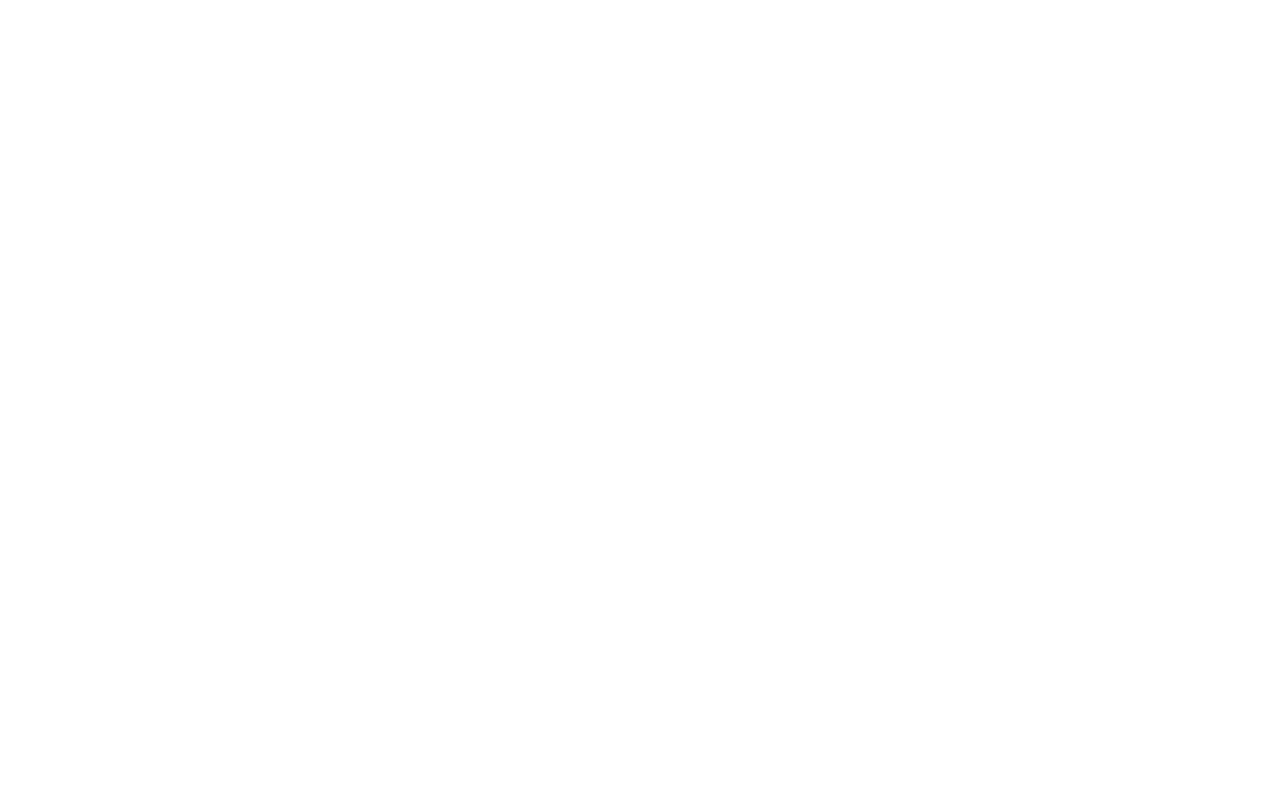
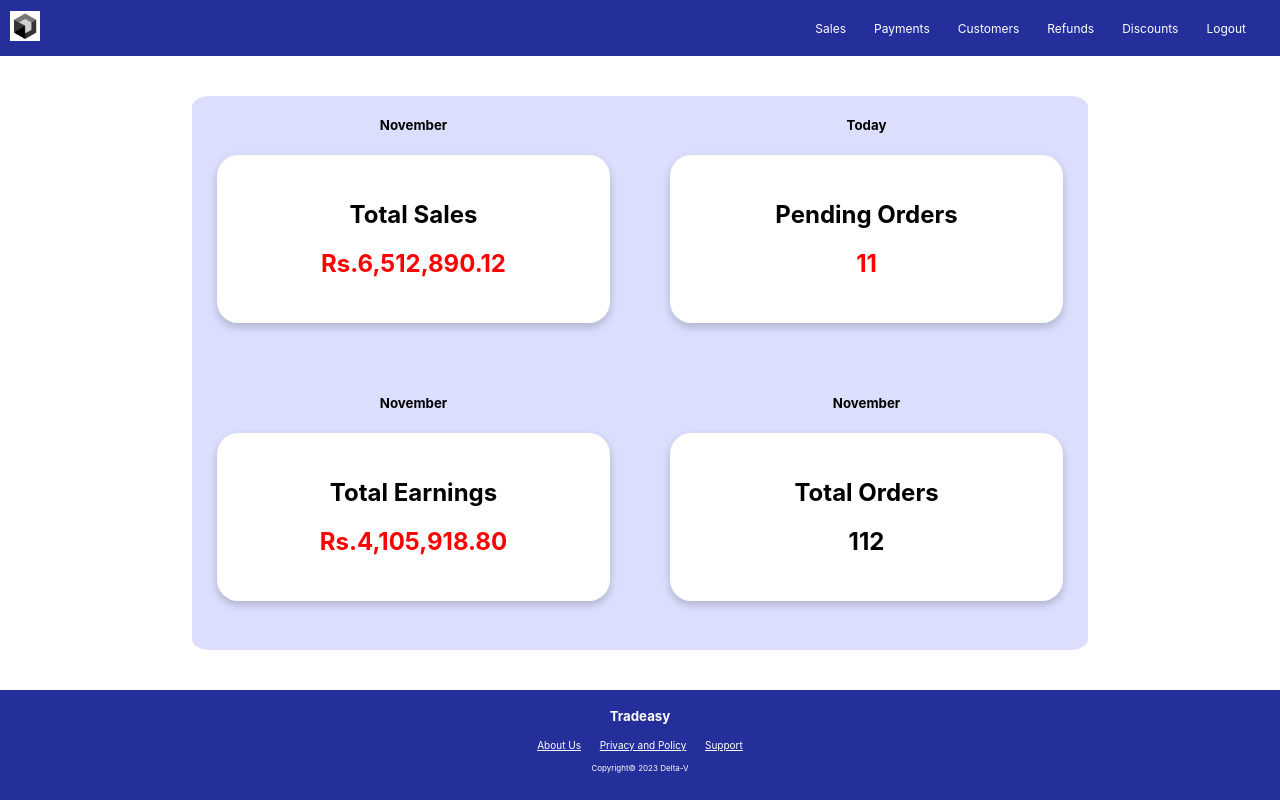
Before and after one commit to MrSilent2001/Sales-And-Inventory-Management-System, a React (Create React App) app: page / in a window 1280 px wide. Before the commit this address had no page. Built offline with nearby package versions, Linux system fonts and the light colour scheme.

Commit message:
routing added

```diff
--- a/src/App.js
+++ b/src/App.js
@@ -1,9 +1,11 @@
 import './App.css';
-import CustomerNavbar from "./layout/navbar/Customer navbar/Customer navbar";
 import CustomerHome from "./pages/Customer/Home/Customer Home Page";
 import Login from "./pages/login/login";
 import {Route, Routes} from "react-router-dom";
 import Signup from "./pages/SignUp/signup";
+import SalesLanding from "./pages/Customer/Sales Landing/salesLanding";
+import DiscountDashboard from "./pages/discounts dashboard/discountDashboard";
+import PaymentDashboard from "./pages/payment dashboard/paymentDashboard";
 
 function App() {
   return (
@@ -11,6 +13,17 @@
         <Routes>
             <Route path="/login" element={<Login/>}/>
             <Route path="/signup" element={<Signup/>}/>
+
+            <Route path="/" element={<SalesLanding/>}/>
+
+            /*sales navbar routes*/
+            <Route path="/salesdashboard" element={<SalesLanding/>}/>
+            <Route path="/paymentdashboard" element={<PaymentDashboard/>}/>
+            <Route path="/customerdashboard" element={<CustomerHome/>}/>
+            <Route path="/refunddashboard" element={<SalesLanding/>}/>
+            <Route path="/discountdashboard" element={<DiscountDashboard/>}/>
+            <Route path="/logout" element={<SalesLanding/>}/>
+
         </Routes>
     </div>
   );
--- a/src/layout/footer/footer.css
+++ b/src/layout/footer/footer.css
@@ -1,5 +1,5 @@
 .footer{
-    position: fixed;
+    position: relative;
     bottom: 0;
     width: 100%;
     height: 6.875em;
--- /dev/null
+++ b/src/layout/navbar/Sales navbar/sales navbar.css
@@ -0,0 +1,41 @@
+.navbar{
+    width: 100%;
+    height: 3.5em;
+    background-color: #242F9B;
+    margin: 0;
+    padding: 0;
+    display: flex;
+    flex-direction: row;
+    align-items: center;
+    justify-content: space-between;
+}
+
+.navigation{
+    display: flex;
+    align-items: center;
+}
+
+.navigation a{
+    color: white;
+    font-family: Inter;
+    font-size: 12px;
+    text-decoration: none;
+    margin: auto 14px auto 14px;
+}
+
+a:hover{
+    color: #858bcb;
+    font-weight: bold;
+    font-size: 12.5px;
+    transition-duration: 0.3s;
+}
+
+.lastNavLink{
+    padding-right: 20px;
+}
+
+.logo h5{
+    color: white;
+    font-family: inter;
+    padding: 0 0 0 1.25em;
+}
--- /dev/null
+++ b/src/layout/navbar/Sales navbar/sales navbar.js
@@ -0,0 +1,25 @@
+import React from "react";
+import "./sales navbar.css";
+import logo from "../../../assets/images/logo.png";
+import {NavLink} from "react-router-dom";
+
+
+function SalesNavbar(){
+    return(
+        <div className="navbar">
+            <div className="logo">
+                <img src={logo} alt="Logo" style={{width:"30px", margin:"10px"}} />
+            </div>
+            <div className="navigation">
+                <NavLink to="/salesdashboard">Sales</NavLink>
+                <NavLink to="/paymentdashboard">Payments</NavLink>
+                <NavLink to="/customerdashboard">Customers</NavLink>
+                <NavLink to="/refunddashboard">Refunds</NavLink>
+                <NavLink to="/discountdashboard">Discounts</NavLink>
+                <NavLink to="/logout" className="lastNavLink">Logout</NavLink>
+            </div>
+        </div>
+    )
+}
+
+export default SalesNavbar;
--- /dev/null
+++ b/src/pages/Customer/Sales Landing/salesLanding.css
@@ -0,0 +1,33 @@
+.salesLandingOuter {
+    width: 100%;
+    height: 100%;
+    display: flex;
+    justify-content: center;
+    margin: 2.5em 0;
+}
+
+.salesLandingInner {
+    width: 70%;
+    height: 34.625em;
+    background-color: #DBDFFD;
+    border-radius: 2%;
+    display: flex;
+    flex-direction: column;
+    align-items: center;
+    justify-content: center;
+}
+
+.timeline h5 {
+    font-family: Inter;
+    color: rgb(188, 131, 188);
+}
+
+.cardRow {
+    display: flex;
+    flex-direction: row;
+}
+
+.landingCard {
+    padding: 0 30px;
+    margin: 0 0 50px 0;
+}
--- /dev/null
+++ b/src/pages/Customer/Sales Landing/salesLanding.js
@@ -0,0 +1,57 @@
+import React from "react";
+import "../Sales Landing/salesLanding.css";
+import InventoryLandingCard from "../../../components/inventoryLandingCard/inventoryLandingCard";
+import CustomerNavbar from "../../../layout/navbar/Customer navbar/Customer navbar";
+import InventoryNavbar from "../../../layout/navbar/Inventory navbar/Inventory navbar";
+import Footer from "../../../layout/footer/footer";
+import SalesNavbar from "../../../layout/navbar/Sales navbar/sales navbar";
+
+function SalesLanding(){
+
+    //There should be a useEffect hook for display the inventory values in the component
+
+    return(
+        <>
+        <SalesNavbar/>
+
+        <div className="salesLandingOuter">
+            <div className="salesLandingInner">
+                <div className="cardRow">
+                    <div className="landingCard">
+                        <h5 className = "timeline">November</h5>
+                        <InventoryLandingCard
+                            topic="Total Sales" inventoryValues="Rs.6,512,890.12" textColor="#FF0000">
+
+                        </InventoryLandingCard>
+                    </div>
+                    <div className="landingCard">
+                        <h5 className = "timeline">Today</h5>
+                        <InventoryLandingCard
+                            topic="Pending Orders" inventoryValues="11" textColor="#FF0000">
+                        </InventoryLandingCard>
+                    </div>
+                </div>
+                <div className="cardRow">
+
+                    <div className="landingCard">
+                        <h5 className = "timeline">November</h5>
+                        <InventoryLandingCard
+                            topic="Total Earnings" inventoryValues="Rs.4,105,918.80" textColor="#FF0000">
+                        </InventoryLandingCard>
+                    </div>
+                    <div className="landingCard">
+                        <h5 className = "timeline">November</h5>
+                        <InventoryLandingCard
+                            topic="Total Orders" inventoryValues="112" textColor="#FF00000">
+                        </InventoryLandingCard>
+                    </div>
+                </div>
+            </div>
+        </div>
+
+            <Footer/>
+        </>
+    )
+}
+
+export default SalesLanding;
--- a/src/pages/SignUp/signup.js
+++ b/src/pages/SignUp/signup.js
@@ -10,7 +10,7 @@
 import Visibility from '@mui/icons-material/Visibility';
 import VisibilityOff from '@mui/icons-material/VisibilityOff';
 import {Link} from "react-router-dom";
-import Login from "../login/login";
+
 // import {useLocation, useNavigate} from "react-router-dom";
 // import {useAuth} from "../../services/auth";
 
@@ -147,7 +147,7 @@
 
                             <div>
                                 <p>Already have an Account?
-                                    <Link to={<Login/>}>Login</Link>
+                                    <Link to="/login">Login</Link>
                                 </p>
                             </div>
                         </div>
--- a/src/pages/login/login.js
+++ b/src/pages/login/login.js
@@ -9,6 +9,7 @@
 import InputAdornment from '@mui/material/InputAdornment';
 import Visibility from '@mui/icons-material/Visibility';
 import VisibilityOff from '@mui/icons-material/VisibilityOff';
+import {Link} from "react-router-dom";
 // import {useLocation, useNavigate} from "react-router-dom";
 // import {useAuth} from "../../services/auth";
 
@@ -108,7 +109,9 @@
                             </div>
 
                             <div>
-                                <p>Don't you have an Account? <a href="#">Sign Up</a></p>
+                                <p>Don't you have an Account?
+                                    <Link to="/signup">Sign Up</Link>
+                                </p>
                                 <a href="#">Forgot Password?</a>
                             </div>
                         </div>
--- a/src/pages/payment dashboard/paymentDashboard.js
+++ b/src/pages/payment dashboard/paymentDashboard.js
@@ -1,4 +1,4 @@
-import "./payment Dashboard.css";
+import "./paymentDashboard.css";
 import {styled} from '@mui/material/styles';
 import * as React from 'react';
 import Paper from '@mui/material/Paper';
@@ -9,6 +9,8 @@
 import TableHead from '@mui/material/TableHead';
 import TablePagination from '@mui/material/TablePagination';
 import TableRow from '@mui/material/TableRow';
+import SalesNavbar from "../../layout/navbar/Sales navbar/sales navbar";
+import Footer from "../../layout/footer/footer";
 
 const StyledTableCell = styled(TableCell)(({theme}) => ({
     [`&.${tableCellClasses.head}`]: {
@@ -93,6 +95,8 @@
     };
 
     return (
+        <>
+            <SalesNavbar/>
         <div className="paymentDashboardOuter">
             <div className="paymentDashboardInner">
                 <h2 className="paymentTitle">Payments</h2>
@@ -146,6 +150,8 @@
                 </Paper>
             </div>
         </div>
+            <Footer/>
+        </>
     );
 }
 
```
